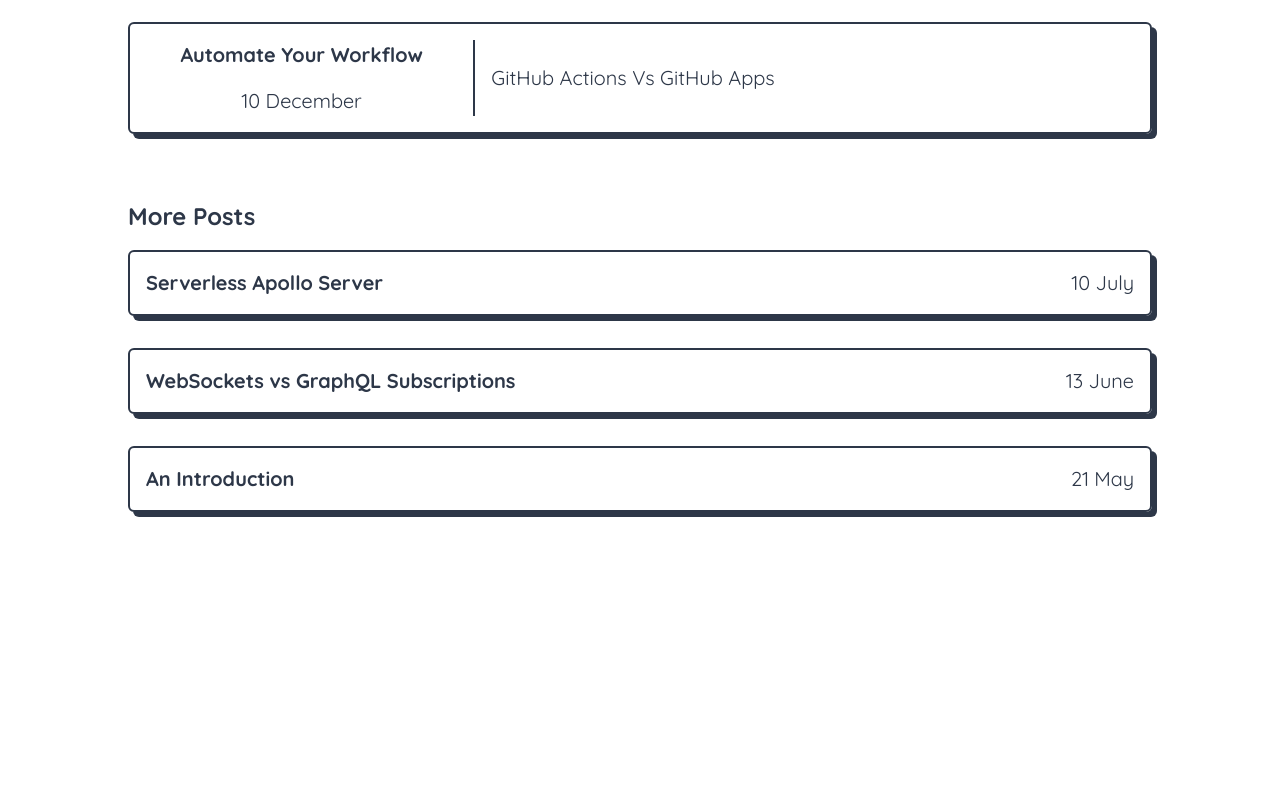
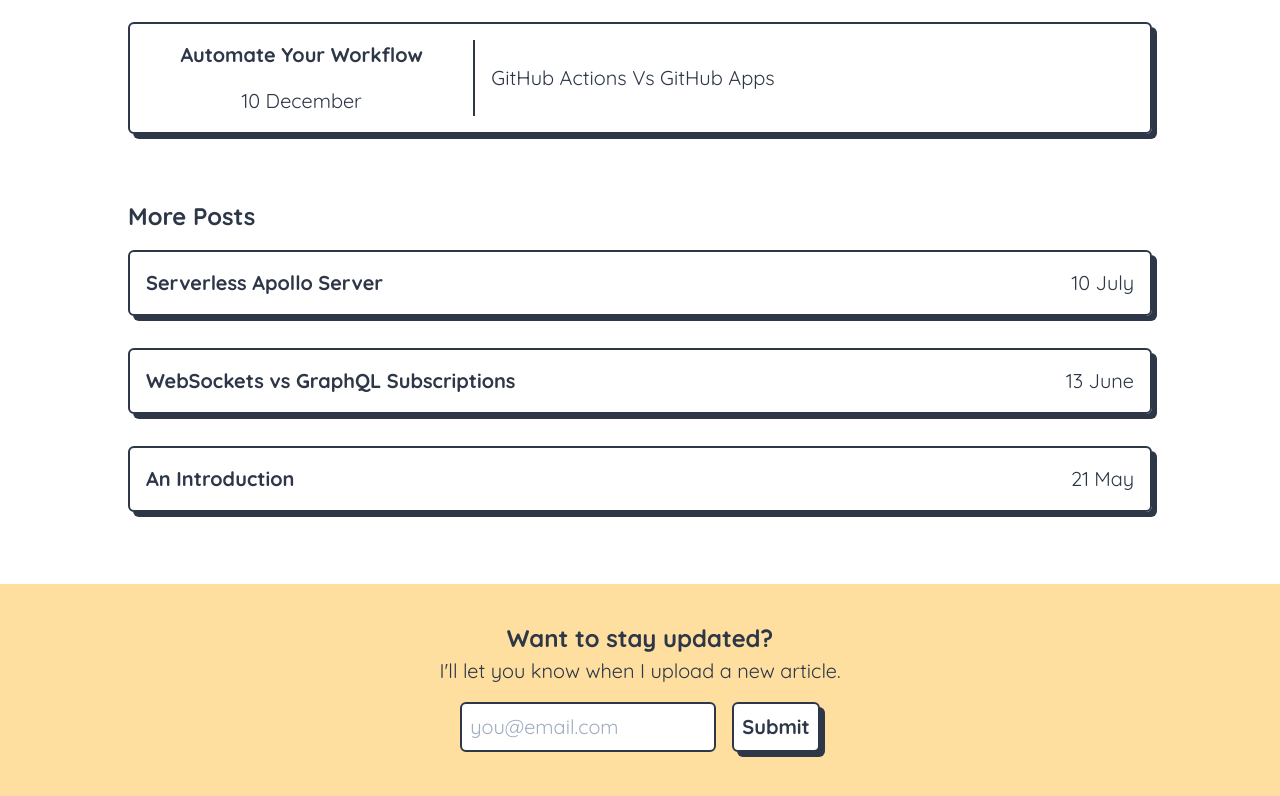
Before and after one commit to mattkinnersley/techwaffle, a Next.js app: page / in a window 1280 px wide. Shown: the part 494-1290 px from the top of the page. Before the commit the page ends 1078 px from the top, so only its background shows below. Built offline with nearby package versions, Linux system fonts and the light colour scheme.

Commit message:
Add malichimp form and api
Prior to this change, there were no api routes or mailchimp integration.

This change adds a form and api route to use the mailchimp node client to add users to a mailchimp audience.

```diff
--- a/package.json
+++ b/package.json
@@ -9,6 +9,8 @@
   },
   "dependencies": {
     "@fullhuman/postcss-purgecss": "^2.2.0",
+    "@mailchimp/mailchimp_marketing": "^3.0.25",
+    "axios": "^0.21.0",
     "classnames": "^2.2.6",
     "gray-matter": "^4.0.2",
     "moment": "^2.26.0",
@@ -16,6 +18,7 @@
     "postcss-preset-env": "^6.7.0",
     "react": "^17.0.1",
     "react-dom": "^17.0.1",
+    "react-hook-form": "^6.13.0",
     "rehype-shiki": "^0.0.8",
     "rehype-stringify": "^8.0.0",
     "remark-external-links": "^6.1.0",
--- /dev/null
+++ b/src/components/email/index.js
@@ -0,0 +1,36 @@
+import axios from "axios";
+import React from "react";
+import { useForm } from "react-hook-form";
+
+const EmailForm = () => {
+  const { register, handleSubmit, errors } = useForm();
+  const onSubmit = (data) => {
+    console.log(data);
+    axios.post("/api/mailchimp", data);
+  };
+
+  return (
+    <footer className="flex flex-col justify-center items-center pb-16 pt-5 min-w-full bg-waffleLight">
+      <h3 className="text-2xl mt-4 font-quicksand-bold">
+        Want to stay updated?
+      </h3>
+      <p className="mb-4">I'll let you know when I upload a new article.</p>
+      <form onSubmit={handleSubmit(onSubmit)}>
+        <input
+          className="rounded-md border-2 border-gray-800 p-2 mr-4 focus:outline-none"
+          type="text"
+          placeholder="you@email.com"
+          name="email"
+          ref={register({ required: true, pattern: /^\S+@\S+$/i })}
+        />
+
+        <input
+          className="rounded-md border-2 border-gray-800 p-2 bg-white font-quicksand-bold duration-300 thumbnail-shadow transition cursor-pointer focus:outline-none active:shadow-inner"
+          type="submit"
+        />
+      </form>
+    </footer>
+  );
+};
+
+export default EmailForm;
--- a/src/components/layout/index.js
+++ b/src/components/layout/index.js
@@ -1,4 +1,5 @@
 import React from "react";
+import EmailForm from "../email";
 import Meta from "../meta";
 import Nav from "../nav";
 import Container from "./Container";
@@ -10,6 +11,7 @@ const Layout = ({ title, description, children }) => {
       <div className="transition-colors duration-500 min-w-full font-quicksand text-xl flex flex-col items-center text-gray-800">
         <Nav />
         <Container>{children}</Container>
+        <EmailForm />
       </div>
     </>
   );
--- a/src/components/post-thumbnail/index.js
+++ b/src/components/post-thumbnail/index.js
@@ -5,7 +5,7 @@ import moment from "moment";
 
 const PostThumbnail = ({ post: { title, slug, date } }) => {
   return (
-    <div className="mb-8">
+    <div className="mb-8 active:shadow-inner">
       <Link as={`/posts/${slug}`} href="/posts/[slug]">
         <a>
           <div className="transition-shadow duration-300 ease-in-out rounded-md border-2 border-gray-800 flex flex-col md:flex-row items-center justify-between p-4 thumbnail-shadow text-center">
--- /dev/null
+++ b/src/pages/api/mailchimp/index.js
@@ -0,0 +1,22 @@
+import client from "@mailchimp/mailchimp_marketing";
+
+client.setConfig({
+  apiKey: process.env.API_KEY,
+  server: process.env.SERVER_PREFIX,
+});
+
+export default async function handler(req, res) {
+  try {
+    const email_address = req.body.email;
+    const response = await client.lists.addListMember(process.env.LIST_ID, {
+      email_address,
+      status: "subscribed",
+    });
+    console.log(response);
+    res.statusCode = 200;
+    res.setHeader("Content-Type", "application/json");
+    res.send(response);
+  } catch (e) {
+    console.error(e);
+  }
+}
--- a/tailwind.config.js
+++ b/tailwind.config.js
@@ -15,6 +15,8 @@ module.exports = {
   },
   variants: {
     textColor: ["responsive", "hover", "focus", "group-hover"],
+
+    boxShadow: ["active"],
   },
   plugins: [],
 };
```
Also changed, not shown: 1 other file (tests, documents, lock files or other folders).
